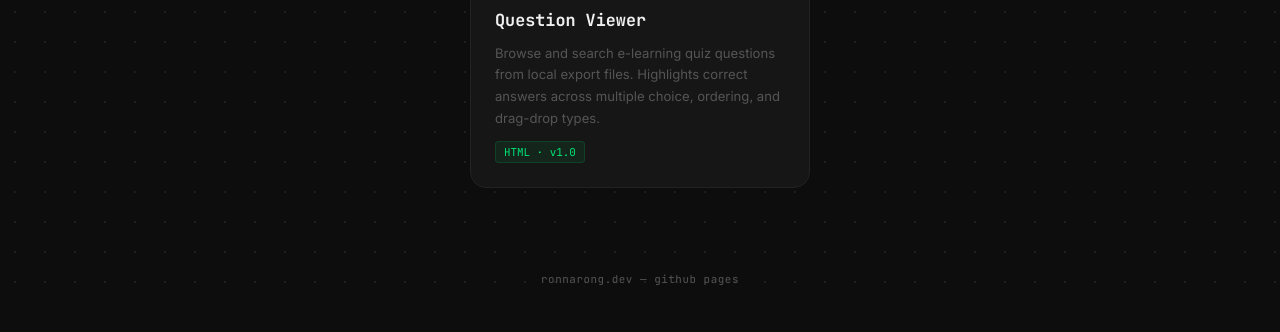
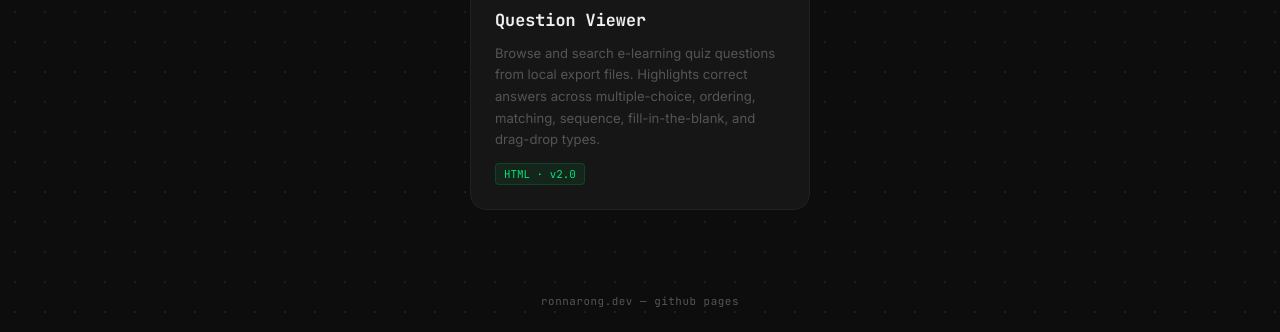
Before and after one commit to mrkaqz/mrkaqz.github.io, a plain HTML site: page index.html in a window 1280 px wide. Shown: the part 1173-1505 px from the top of the page. Before the commit the page ends 1483 px from the top, so only its background shows below. Drawn offline with Linux system fonts and the light colour scheme.

Commit message:
landing page: bump Question Viewer card to v2.0 and refresh supported question types

```diff
--- a/index.html
+++ b/index.html
@@ -475,8 +475,8 @@ height="0" width="0" style="display:none;visibility:hidden"></iframe></noscript>
                     </div>
                 </div>
                 <div class="card-title">Question Viewer</div>
-                <div class="card-desc">Browse and search e-learning quiz questions from local export files. Highlights correct answers across multiple choice, ordering, and drag-drop types.</div>
-                <span class="card-badge">HTML · v1.0</span>
+                <div class="card-desc">Browse and search e-learning quiz questions from local export files. Highlights correct answers across multiple-choice, ordering, matching, sequence, fill-in-the-blank, and drag-drop types.</div>
+                <span class="card-badge">HTML · v2.0</span>
             </div>
 
         </div>
```
